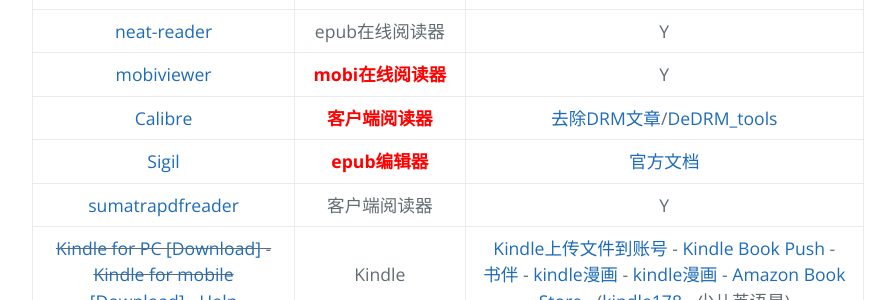
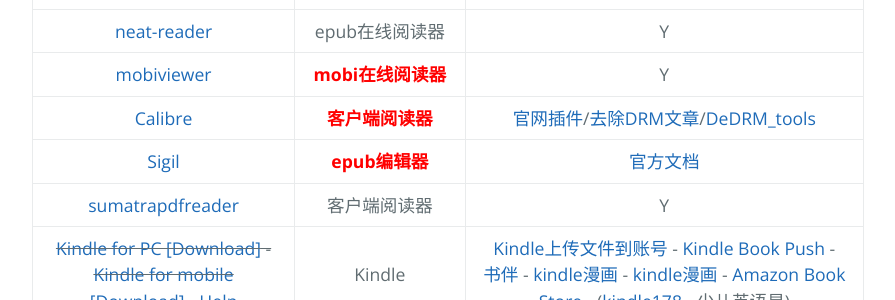
Before and after one commit to AmbroseRen/test, a Jekyll site: the page built from Library/ViewTools.md, in a window 1280 px wide. Shown: the part 552-852 px from the top of the page, without its empty margins (192-1087 px from the left). Built offline with Jekyll 4.4.1, drawn with Linux system fonts in a browser that asks for light colours; our own code applies the rules of GitHub Pages for plain Markdown files; the repository's description, which GitHub fills in, is left out.

Commit message:
Update ViewTools.md

```diff
--- a/Library/ViewTools.md
+++ b/Library/ViewTools.md
@@ -13,7 +13,7 @@
 | [BookReader](https://ztftrue.github.io/BookReader/)/[Author](https://github.com/ztftrue/BookReader/) | epub在线阅读器 | Y |
 | [neat-reader](https://www.neat-reader.cn/webapp#/) | epub在线阅读器 | Y |
 | [mobiviewer](https://imclient.herokuapp.com/mobiviewer/) | <font color="#ff0000"><b>mobi在线阅读器</b></font> | Y |
-| [Calibre](https://calibre-ebook.com/) | <font color="#ff0000"><b>客户端阅读器</b></font> | [去除DRM文章](https://thatinterpreter.net/kindle-drm/)/[DeDRM_tools](https://github.com/apprenticeharper/DeDRM_tools/releases) |
+| [Calibre](https://calibre-ebook.com/) | <font color="#ff0000"><b>客户端阅读器</b></font> | [官网插件](http://plugins.calibre-ebook.com/)/[去除DRM文章](https://thatinterpreter.net/kindle-drm/)/[DeDRM_tools](https://github.com/apprenticeharper/DeDRM_tools/releases) |
 | [Sigil](https://github.com/Sigil-Ebook/Sigil/releases) | <font color="#ff0000"><b>epub编辑器</b></font> | [官方文档](https://sigil-ebook.com/) |
 | [sumatrapdfreader](https://www.sumatrapdfreader.org/download-free-pdf-viewer) | 客户端阅读器 | Y |
 | ~~[Kindle for PC [Download]](https://www.amazon.com/Amazon-Digital-Services-LLC-Download/dp/B00UB76290) - [Kindle for mobile [Download]](https://www.amazon.com/b?ie=UTF8&node=16571048011) - [Help](https://www.amazon.com/gp/help/customer/display.html?nodeId=GZSM7D8A85WKPYYD)~~| Kindle | [Kindle上传文件到账号](https://www.amazon.com/gp/sendtokindle) - [Kindle Book Push](https://book.einverne.info/) - [书伴](https://bookfere.com/ebook) - [kindle漫画](http://www.kindlecomic.net/) - [kindle漫画](http://vol.moe/) - [Amazon Book Store](https://www.amazon.cn/b?ie=UTF8&node=1987669071) - ([kindle178](http://www.kindle178.com/) - 少儿英语星) |
```
